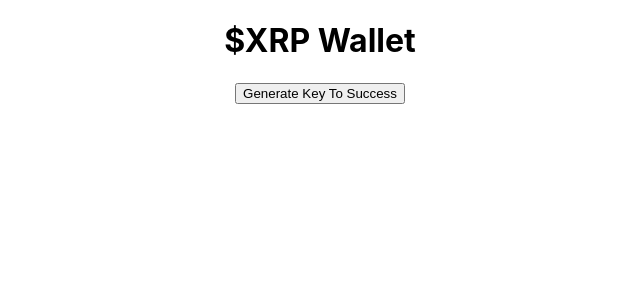
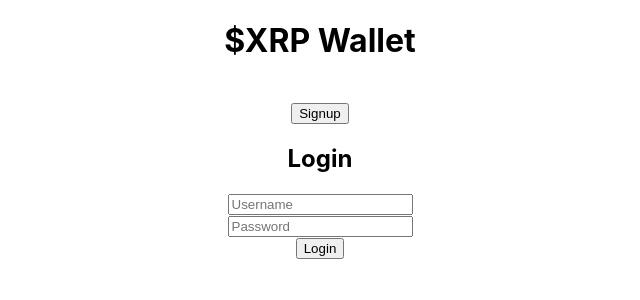
Before and after one commit to AyAggarwal/xrp-wallet, a React (Create React App) app: page / in a window 1280 px wide. Shown: the top 300 px of the page, without its empty margins (320-960 px from the left). Built offline with nearby package versions, Linux system fonts and the light colour scheme.

Commit message:
removed submodule

```diff
--- a/src/components/Login/login.js
+++ b/src/components/Login/login.js
@@ -7,13 +7,14 @@ class login extends Component {
   constructor(props) {
     super(props);
     this.state = {
-      email: "",
-      password: "",
+      address: "",
+      secret: "",
       errors: {}
     };
 
-    this.handleClickCredentials = this.handleClickCredentials.bind(this)
+    this.handleClickSignup = this.handleClickSignup.bind(this)
     this.sleep = this.sleep.bind(this)
+    this.handleChange = this.handleChange.bind(this)
 
   }
 
@@ -21,13 +22,17 @@ class login extends Component {
     return new Promise(resolve => setTimeout(resolve, ms));
   }
 
-  async handleClickCredentials(e) {
+  handleChange(event) {
+    this.setState({
+      [event.target.name]: event.target.value
+    })
+  }
+
+
+
+  async handleClickSignup(e) {
     try {
       e.preventDefault();
-        localStorage.clear()
-        await this.getTestnetCredentials()
-        await this.sleep(1000)
-        this.props.history.push('/wallet')
 
     } catch (error) {
       console.log(error)
@@ -36,6 +41,21 @@ class login extends Component {
 
   }
 
+
+  async handleClickLogin(e) {
+    try {
+      e.preventDefault()
+      localStorage.clear()
+      localStorage.setItem("address", this.state.address)
+      localStorage.setItem("secret", this.state.secret)
+    } catch (error) {
+      console.log(error)
+    }
+
+
+  }
+
+  //Hits testnet faucet and generates testnet account [unused]
   getTestnetCredentials() {
     let path = "https://faucet.altnet.rippletest.net/accounts"
     axios.post(path)
@@ -57,8 +77,14 @@ class login extends Component {
     return (
       <div>
         <h1>$XRP Wallet</h1>
-            <button onClick={this.handleClickCredentials}>Generate Key To Success</button>
-            <h2>{this.fakeLoadingText}</h2>
+        <br />
+        <button onClick={this.handleClickSignup}>Signup</button>
+        <h2>Login</h2>
+        <input type="text" name="username" placeholder="Username" onChange={this.handleChange} />
+        <br />
+        <input type="text" name="password" placeholder="Password" onChange={this.handleChange} />
+        <br />
+        <button onClick={this.handleClickLogin}>Login</button>
       </div>
 
     );
--- a/src/components/Wallet/wallet.js
+++ b/src/components/Wallet/wallet.js
@@ -6,10 +6,9 @@ class wallet extends Component {
     constructor() {
         super()
         this.state = {
-            address: "",
-            secret: "",
+            address: "r465pZJwxqF5m1zXkob7KakodLovtcoBJ8",
+            secret: "saGrUaJjznq4t9NbDQErSJZoPWUnP",
             Bearer_key: "d9c056421fa594304a2b0ef4d84775c9",
-            balance: 0,
             destination_address: "",
             sendAmount: "",
             sendMessage: "",
@@ -31,10 +30,6 @@ class wallet extends Component {
     async componentWillMount() {
         //change state here so it renders
         console.log(localStorage.getItem('address'))
-        await this.setState({
-            address: localStorage.getItem('address'),
-            secret: localStorage.getItem('secret'),
-        })
         this.getBalance()
     }
 
```
Also changed, not shown: src/App.js (line endings or trailing spaces), 1 other file (tests, documents, lock files or other folders). Lines whose indentation alone changed are shown as unchanged.
